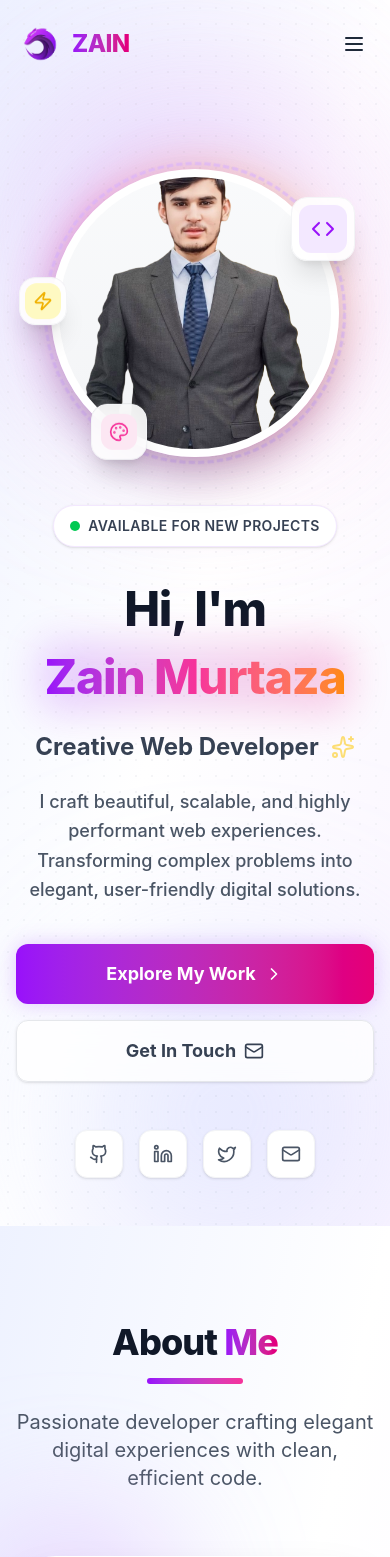
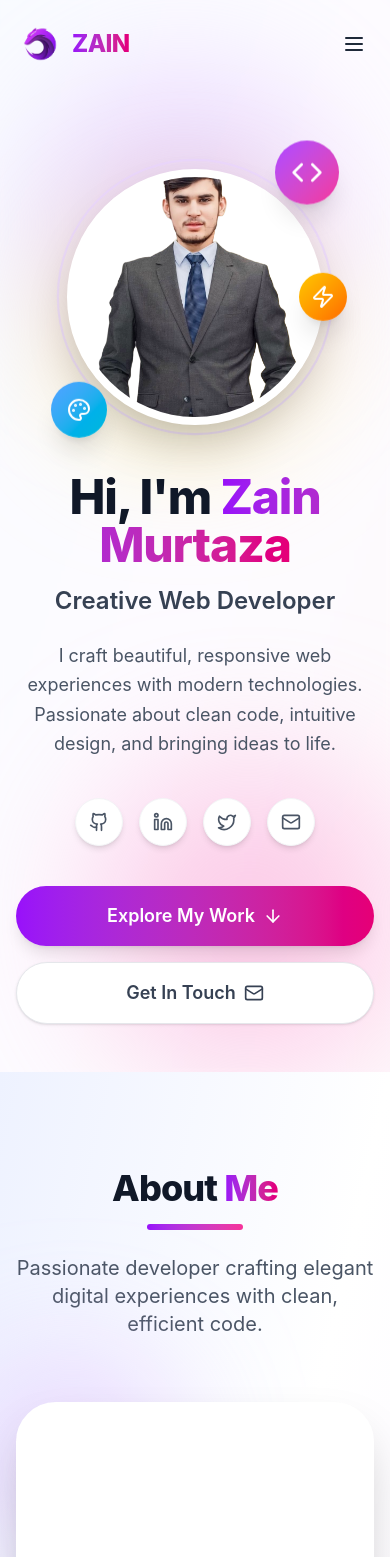
Before and after one commit to ZainMurtaza3532/personal-portfolio-using-react, a React (Vite) app: page / in a window 390 px wide. Shown: the top 1557 px of the page. Built offline with nearby package versions, Linux system fonts and the light colour scheme.

Commit message:
Refactor Hero component for optimization and clarity
Refactored Hero component by removing unused imports, optimizing social link colors, and updating the layout structure for better responsiveness. Enhanced the visual elements and improved the overall code organization.

```diff
--- a/src/components/Hero.jsx
+++ b/src/components/Hero.jsx
@@ -1,246 +1,399 @@
 import React, { useState, useEffect } from 'react';
-import { ArrowDown, Github, Linkedin, Mail, Twitter, Code, Palette, Zap, Sparkles, ChevronRight } from 'lucide-react';
+
+import { ArrowDown, Github, Linkedin, Mail, Twitter, Code, Palette, Zap } from 'lucide-react';
+
+
 
 const Hero = () => {
+
   const [headerHeight, setHeaderHeight] = useState(0);
 
+
+
   useEffect(() => {
+
     const header = document.querySelector('header');
 
+
+
     const updateHeight = () => {
+
       if (header) {
+
         setHeaderHeight(header.offsetHeight);
+
       }
+
     };
+
+
+
+    // Initial check
 
     updateHeight();
 
+
+
+    // Using ResizeObserver for more reliable dimension tracking
+
     const resizeObserver = new ResizeObserver(updateHeight);
+
     if (header) resizeObserver.observe(header);
 
+
+
     return () => {
+
       if (header) resizeObserver.unobserve(header);
+
     };
+
   }, []);
 
+
+
   const scrollToAbout = (e) => {
+
     e.preventDefault();
+
     const aboutSection = document.querySelector('#about');
+
     if (aboutSection) {
+
       aboutSection.scrollIntoView({ behavior: 'smooth' });
+
     }
+
   };
 
+
+
   const socialLinks = [
+
     {
+
       icon: <Github className="w-5 h-5" />,
+
       label: 'GitHub',
-      color: 'hover:bg-gray-900 hover:text-white hover:border-gray-900 hover:shadow-[0_0_15px_rgba(17,24,39,0.3)]',
+
+      color: 'hover:bg-gray-900 hover:text-white hover:border-gray-900',
+
       link: "https://github.com/ZainMurtaza3532"
+
     },
+
     {
+
       icon: <Linkedin className="w-5 h-5" />,
+
       label: 'LinkedIn',
-      color: 'hover:bg-[#0A66C2] hover:text-white hover:border-[#0A66C2] hover:shadow-[0_0_15px_rgba(10,102,194,0.3)]',
+
+      color: 'hover:bg-[#0A66C2] hover:text-white hover:border-[#0A66C2]',
+
       link: "https://www.linkedin.com/in/zain-murtaza-ghulam-murtaza-185a67304/"
+
     },
+
     {
+
       icon: <Twitter className="w-5 h-5" />,
+
       label: 'Twitter',
-      color: 'hover:bg-[#1DA1F2] hover:text-white hover:border-[#1DA1F2] hover:shadow-[0_0_15px_rgba(29,161,242,0.3)]',
+
+      color: 'hover:bg-[#1DA1F2] hover:text-white hover:border-[#1DA1F2]',
+
       link: "#"
+
     },
+
     {
+
       icon: <Mail className="w-5 h-5" />,
+
       label: 'Email',
-      color: 'hover:bg-[#EA4335] hover:text-white hover:border-[#EA4335] hover:shadow-[0_0_15px_rgba(234,67,53,0.3)]',
+
+      color: 'hover:bg-[#EA4335] hover:text-white hover:border-[#EA4335]',
+
       link: "mailto:your.email@example.com"
+
     }
+
   ];
 
+
+
   return (
+
     <section
+
       id="home"
+
       className="min-h-screen flex items-center justify-center relative overflow-hidden bg-white"
+
       style={{ paddingTop: `${headerHeight}px` }}
+
     >
-      {/* Background Gradients & Textures */}
-      <div className="absolute inset-0 bg-gradient-to-br from-indigo-50 via-white to-purple-50 z-0">
-        {/* Subtle Dot Pattern Overlay */}
-        <div className="absolute inset-0 bg-[radial-gradient(#e5e7eb_1px,transparent_1px)] [background-size:16px_16px] opacity-40"></div>
 
-        {/* Animated Background Blobs */}
-        <div className="absolute top-20 left-10 md:left-20 w-72 h-72 md:w-96 md:h-96 bg-purple-300 rounded-full mix-blend-multiply filter blur-[100px] opacity-40 animate-pulse"></div>
-        <div className="absolute top-40 right-10 md:right-20 w-72 h-72 md:w-96 md:h-96 bg-pink-200 rounded-full mix-blend-multiply filter blur-[100px] opacity-40 animate-pulse" style={{ animationDelay: '2s' }}></div>
-        <div className="absolute -bottom-8 left-20 md:left-40 w-72 h-72 md:w-96 md:h-96 bg-indigo-200 rounded-full mix-blend-multiply filter blur-[100px] opacity-40 animate-pulse" style={{ animationDelay: '4s' }}></div>
+      {/* Background Gradient & Animated Blobs */}
+
+      <div className="absolute inset-0 bg-gradient-to-br from-blue-50 via-purple-50 to-pink-50">
+
+        <div className="absolute inset-0 bg-white/60 backdrop-blur-[2px]"></div>
+
+
+
+        {/* Decorative background blobs */}
+
+        <div className="absolute top-20 left-10 md:left-20 w-72 h-72 md:w-96 md:h-96 bg-purple-300 rounded-full mix-blend-multiply filter blur-3xl opacity-50 animate-blob"></div>
+
+        <div className="absolute top-40 right-10 md:right-20 w-72 h-72 md:w-96 md:h-96 bg-yellow-200 rounded-full mix-blend-multiply filter blur-3xl opacity-50 animate-blob animation-delay-2000"></div>
+
+        <div className="absolute -bottom-8 left-20 md:left-40 w-72 h-72 md:w-96 md:h-96 bg-pink-300 rounded-full mix-blend-multiply filter blur-3xl opacity-50 animate-blob animation-delay-4000"></div>
+
       </div>
 
+
+
       <div className="relative z-10 max-w-7xl mx-auto px-4 sm:px-6 lg:px-8 w-full py-12 lg:py-0">
-        <div className="flex flex-col-reverse lg:flex-row items-center justify-between gap-12 lg:gap-20">
 
-          {/* Left Content (Text) */}
-          <div className="lg:w-1/2 text-center lg:text-left flex flex-col items-center lg:items-start">
+        <div className="flex flex-col-reverse lg:flex-row items-center justify-between gap-12 lg:gap-16">
 
-            {/* Pill Badge */}
-            <div
-              className="inline-flex items-center gap-2 px-4 py-2.5 rounded-full bg-white border border-purple-100 shadow-sm mb-8"
-              data-aos="fade-down"
-              data-aos-duration="1000"
-            >
-              <span className="flex h-2.5 w-2.5 relative">
-                <span className="animate-ping absolute inline-flex h-full w-full rounded-full bg-green-400 opacity-75"></span>
-                <span className="relative inline-flex rounded-full h-2.5 w-2.5 bg-green-500"></span>
+
+
+          {/* Left Content */}
+
+          <div className="lg:w-1/2 text-center lg:text-left flex flex-col items-center lg:items-start" data-aos="fade-right" data-aos-duration="1200">
+
+            <h1 className="text-5xl md:text-6xl lg:text-7xl font-extrabold text-gray-900 mb-4 tracking-tight" data-aos="fade-right" data-aos-delay="100">
+
+              Hi, I'm <br className="hidden lg:block" />
+
+              <span className="bg-clip-text text-transparent bg-gradient-to-r from-purple-600 to-pink-600">
+
+                Zain Murtaza
+
               </span>
-              <span className="text-sm font-semibold text-gray-700 tracking-wide uppercase">
-                Available for new projects
-              </span>
+
+            </h1>
+
+
+
+            <h2 className="text-2xl md:text-3xl lg:text-4xl font-semibold text-gray-700 mb-6" data-aos="fade-right" data-aos-delay="200">
+
+              Creative Web Developer
+
+            </h2>
+
+
+
+            <p className="text-lg text-gray-600 mb-10 max-w-xl leading-relaxed" data-aos="fade-right" data-aos-delay="300">
+
+              I craft beautiful, responsive web experiences with modern technologies.
+
+              Passionate about clean code, intuitive design, and bringing ideas to life.
+
+            </p>
+
+
+
+            {/* Social Icons */}
+
+            <div className="flex flex-wrap justify-center lg:justify-start gap-4 mb-10" data-aos="fade-right" data-aos-delay="400">
+
+              {socialLinks.map((social, index) => (
+
+                <a
+
+                  key={index}
+
+                  href={social.link}
+
+                  target="_blank"
+
+                  rel="noopener noreferrer"
+
+                  className={`w-12 h-12 md:w-14 md:h-14 bg-white border border-gray-100 rounded-full flex items-center justify-center text-gray-600 shadow-md transition-all duration-300 hover:-translate-y-1 hover:shadow-xl focus:outline-none focus:ring-2 focus:ring-offset-2 focus:ring-purple-500 ${social.color}`}
+
+                  aria-label={social.label}
+
+                  data-aos="zoom-in"
+
+                  data-aos-delay={500 + index * 100}
+
+                >
+
+                  {social.icon}
+
+                </a>
+
+              ))}
+
             </div>
 
-            <h1
-              className="text-5xl md:text-6xl lg:text-7xl font-extrabold text-gray-900 mb-6 tracking-tight leading-tight"
-              data-aos="fade-right"
-              data-aos-delay="100"
-              data-aos-duration="1000"
-            >
-              Hi, I'm <br className="hidden lg:block" />
-              <span className="relative inline-block mt-2">
-                <span className="absolute -inset-1 bg-gradient-to-r from-purple-600 to-pink-600 blur-[20px] opacity-20 rounded-lg"></span>
-                <span className="relative bg-clip-text text-transparent bg-gradient-to-r from-purple-600 via-pink-500 to-orange-400">
-                  Zain Murtaza
-                </span>
-              </span>
-            </h1>
 
-            <h2
-              className="text-2xl md:text-3xl font-bold text-gray-700 mb-6 flex items-center justify-center lg:justify-start gap-3"
-              data-aos="fade-right"
-              data-aos-delay="200"
-            >
-              Creative Web Developer
-              <Sparkles className="w-6 h-6 text-yellow-400 animate-pulse" />
-            </h2>
-
-            <p
-              className="text-lg md:text-xl text-gray-600 mb-10 max-w-xl leading-relaxed font-medium"
-              data-aos="fade-right"
-              data-aos-delay="300"
-            >
-              I craft beautiful, scalable, and highly performant web experiences.
-              Transforming complex problems into elegant, user-friendly digital solutions.
-            </p>
 
             {/* CTA Buttons */}
-            <div className="flex flex-col sm:flex-row gap-4 w-full sm:w-auto mb-12" data-aos="fade-right" data-aos-delay="400">
+
+            <div className="flex flex-col sm:flex-row gap-4 w-full sm:w-auto" data-aos="fade-right" data-aos-delay="600">
+
               <button
+
                 onClick={scrollToAbout}
-                className="group px-8 py-4 bg-gradient-to-r from-purple-600 to-pink-600 text-white font-bold rounded-xl shadow-[0_0_20px_rgba(168,85,247,0.3)] hover:shadow-[0_0_25px_rgba(168,85,247,0.5)] transition-all duration-300 hover:-translate-y-1 flex items-center justify-center gap-2 text-lg focus:outline-none focus:ring-2 focus:ring-offset-2 focus:ring-purple-500"
+
+                className="group px-8 py-4 bg-gradient-to-r from-purple-600 to-pink-600 text-white font-semibold rounded-full shadow-lg hover:shadow-xl transition-all duration-300 hover:-translate-y-0.5 flex items-center justify-center gap-2 text-lg focus:outline-none focus:ring-2 focus:ring-offset-2 focus:ring-purple-500"
+
               >
+
                 <span>Explore My Work</span>
-                <ChevronRight className="w-5 h-5 group-hover:translate-x-1 transition-transform duration-300" />
+
+                <ArrowDown className="w-5 h-5 group-hover:translate-y-1 transition-transform duration-300" />
+
               </button>
 
+
+
               <a
+
                 href="#contact"
-                className="group px-8 py-4 bg-white/80 backdrop-blur-md text-gray-700 font-bold rounded-xl border border-gray-200 hover:border-purple-300 hover:text-purple-600 hover:bg-white transition-all duration-300 shadow-sm hover:shadow-md hover:-translate-y-1 flex items-center justify-center gap-2 text-lg focus:outline-none focus:ring-2 focus:ring-offset-2 focus:ring-purple-500"
+
+                className="group px-8 py-4 bg-white text-gray-700 font-semibold rounded-full border border-gray-200 hover:border-purple-300 hover:text-purple-600 transition-all duration-300 shadow-sm hover:shadow-md flex items-center justify-center gap-2 text-lg focus:outline-none focus:ring-2 focus:ring-offset-2 focus:ring-purple-500"
+
               >
+
                 <span>Get In Touch</span>
+
                 <Mail className="w-5 h-5 group-hover:scale-110 transition-transform duration-300" />
+
               </a>
-            </div>
 
-            {/* Social Icons */}
-            <div className="flex flex-wrap justify-center lg:justify-start gap-4" data-aos="fade-up" data-aos-delay="500">
-              {socialLinks.map((social, index) => (
-                <a
-                  key={index}
-                  href={social.link}
-                  target="_blank"
-                  rel="noopener noreferrer"
-                  className={`w-12 h-12 bg-white border border-gray-100 rounded-xl flex items-center justify-center text-gray-600 shadow-sm transition-all duration-300 hover:-translate-y-1 focus:outline-none focus:ring-2 focus:ring-offset-2 focus:ring-purple-500 ${social.color}`}
-                  aria-label={social.label}
-                  title={social.label}
-                >
-                  {social.icon}
-                </a>
-              ))}
             </div>
 
           </div>
 
-          {/* Right Content (Image & Floating Elements) */}
-          <div className="lg:w-1/2 flex justify-center mt-8 lg:mt-0" data-aos="zoom-in" data-aos-duration="1200">
-            <div className="relative w-72 h-72 sm:w-80 sm:h-80 lg:w-[450px] lg:h-[450px]">
 
-              {/* Outer Glowing Ring */}
-              <div className="absolute inset-0 rounded-full bg-gradient-to-tr from-purple-500 via-pink-500 to-yellow-400 blur-xl opacity-20 animate-pulse"></div>
 
-              {/* Rotating Dashed Border */}
-              <div className="absolute inset-0 rounded-full border-[3px] border-dashed border-purple-300/60 scale-[1.05] z-0 animate-[spin_20s_linear_infinite]"></div>
+          {/* Right Image */}
+
+          <div className="lg:w-1/2 flex justify-center mt-8 lg:mt-0" data-aos="fade-left" data-aos-duration="1200">
+
+            <div className="relative w-64 h-64 sm:w-72 sm:h-72 lg:w-96 lg:h-96">
+
+
+
+              {/* Decorative Background Ring */}
+
+              <div className="absolute inset-0 rounded-full border-2 border-purple-200/60 scale-[1.08] lg:scale-[1.06] z-0 transition-transform duration-700 hover:scale-[1.10]"></div>
+
+
 
               {/* Main Image Container */}
-              <div className="w-full h-full rounded-full overflow-hidden border-8 border-white shadow-2xl relative z-10 bg-gradient-to-b from-gray-50 to-gray-100 group">
+
+              <div className="w-full h-full rounded-full overflow-hidden border-8 border-white shadow-2xl relative z-10 bg-white" data-aos="zoom-in" data-aos-delay="300">
+
                 <img
+
                   src="/img.png"
+
                   alt="Zain Murtaza - Web Developer"
-                  className="w-full h-full object-cover transition-transform duration-700 group-hover:scale-110"
+
+                  className="w-full h-full object-cover transition-transform duration-700 hover:scale-105"
+
                 />
-                {/* Overlay gradient for image pop */}
-                <div className="absolute inset-0 bg-gradient-to-t from-black/10 to-transparent opacity-0 group-hover:opacity-100 transition-opacity duration-500"></div>
+
               </div>
 
-              {/* Floating Element 1 - Code */}
+
+
+              {/* Floating Elements */}
+
               <div
-                className="absolute top-10 -right-4 lg:-right-8 w-16 h-16 lg:w-20 lg:h-20 bg-white/90 backdrop-blur-md border border-gray-100 rounded-2xl flex items-center justify-center text-purple-600 shadow-xl z-20 hover:scale-110 transition-transform duration-300 cursor-pointer"
-                style={{ animation: 'bounce 4s infinite' }}
+
+                className="absolute -top-4 -right-4 lg:-top-6 lg:-right-6 w-16 h-16 lg:w-20 lg:h-20 bg-gradient-to-br from-purple-500 to-pink-500 rounded-full flex items-center justify-center text-white shadow-xl animate-float z-20"
+
+                data-aos="zoom-in"
+
+                data-aos-delay="500"
+
               >
-                <div className="bg-purple-100 p-3 lg:p-4 rounded-xl">
-                  <Code className="w-6 h-6 lg:w-8 lg:h-8" />
-                </div>
+
+                <Code className="w-8 h-8 lg:w-10 lg:h-10" />
+
               </div>
 
-              {/* Floating Element 2 - Palette */}
+
+
               <div
-                className="absolute -bottom-4 left-10 lg:left-4 w-14 h-14 lg:w-16 lg:h-16 bg-white/90 backdrop-blur-md border border-gray-100 rounded-2xl flex items-center justify-center text-pink-500 shadow-xl z-20 hover:scale-110 transition-transform duration-300 cursor-pointer"
-                style={{ animation: 'bounce 5s infinite 1s' }}
+
+                className="absolute -bottom-4 -left-4 lg:-bottom-6 lg:-left-6 w-14 h-14 lg:w-16 lg:h-16 bg-gradient-to-br from-blue-400 to-cyan-500 rounded-full flex items-center justify-center text-white shadow-xl animate-float z-20"
+
+                data-aos="zoom-in"
+
+                data-aos-delay="700"
+
+                style={{ animationDelay: '1s' }}
+
               >
-                <div className="bg-pink-100 p-2 lg:p-3 rounded-xl">
-                  <Palette className="w-5 h-5 lg:w-7 lg:h-7" />
-                </div>
+
+                <Palette className="w-6 h-6 lg:w-8 lg:h-8" />
+
               </div>
 
-              {/* Floating Element 3 - Zap/Performance */}
+
+
               <div
-                className="absolute top-1/2 -left-8 lg:-left-12 w-12 h-12 lg:w-14 lg:h-14 bg-white/90 backdrop-blur-md border border-gray-100 rounded-2xl flex items-center justify-center text-yellow-500 shadow-xl z-20 hover:scale-110 transition-transform duration-300 cursor-pointer transform -translate-y-1/2"
-                style={{ animation: 'bounce 4.5s infinite 2s' }}
+
+                className="absolute top-1/2 -right-6 lg:-right-10 w-12 h-12 lg:w-14 lg:h-14 bg-gradient-to-br from-yellow-400 to-orange-500 rounded-full flex items-center justify-center text-white shadow-xl animate-float z-20 transform -translate-y-1/2"
+
+                data-aos="zoom-in"
+
+                data-aos-delay="900"
+
+                style={{ animationDelay: '2s' }}
+
               >
-                <div className="bg-yellow-100 p-2 rounded-xl">
-                  <Zap className="w-5 h-5 lg:w-6 lg:h-6" />
-                </div>
+
+                <Zap className="w-6 h-6 lg:w-7 lg:h-7" />
+
               </div>
 
             </div>
+
           </div>
+
+
 
         </div>
 
+
+
         {/* Scroll Indicator */}
-        <div
-          className="hidden lg:flex absolute bottom-8 left-1/2 transform -translate-x-1/2 flex-col items-center gap-2"
+
+        <button
+
+          onClick={scrollToAbout}
+
+          className="hidden lg:flex absolute bottom-8 left-1/2 transform -translate-x-1/2 text-gray-400 hover:text-purple-600 transition-colors animate-bounce p-2 rounded-full focus:outline-none focus:ring-2 focus:ring-purple-500"
+
           data-aos="fade-up"
+
           data-aos-delay="1000"
+
+          aria-label="Scroll to About section"
+
         >
-          <span className="text-xs font-semibold text-gray-400 tracking-widest uppercase">Scroll Down</span>
-          <button
-            onClick={scrollToAbout}
-            className="text-gray-400 hover:text-purple-600 transition-colors p-2 rounded-full focus:outline-none focus:ring-2 focus:ring-purple-500 bg-white shadow-sm border border-gray-100 animate-bounce"
-            aria-label="Scroll to About section"
-          >
-            <ArrowDown className="w-5 h-5" />
-          </button>
-        </div>
+
+          <ArrowDown className="w-6 h-6" />
+
+        </button>
+
       </div>
+
     </section>
+
   );
+
 };
 
+
+
 export default Hero;
```
